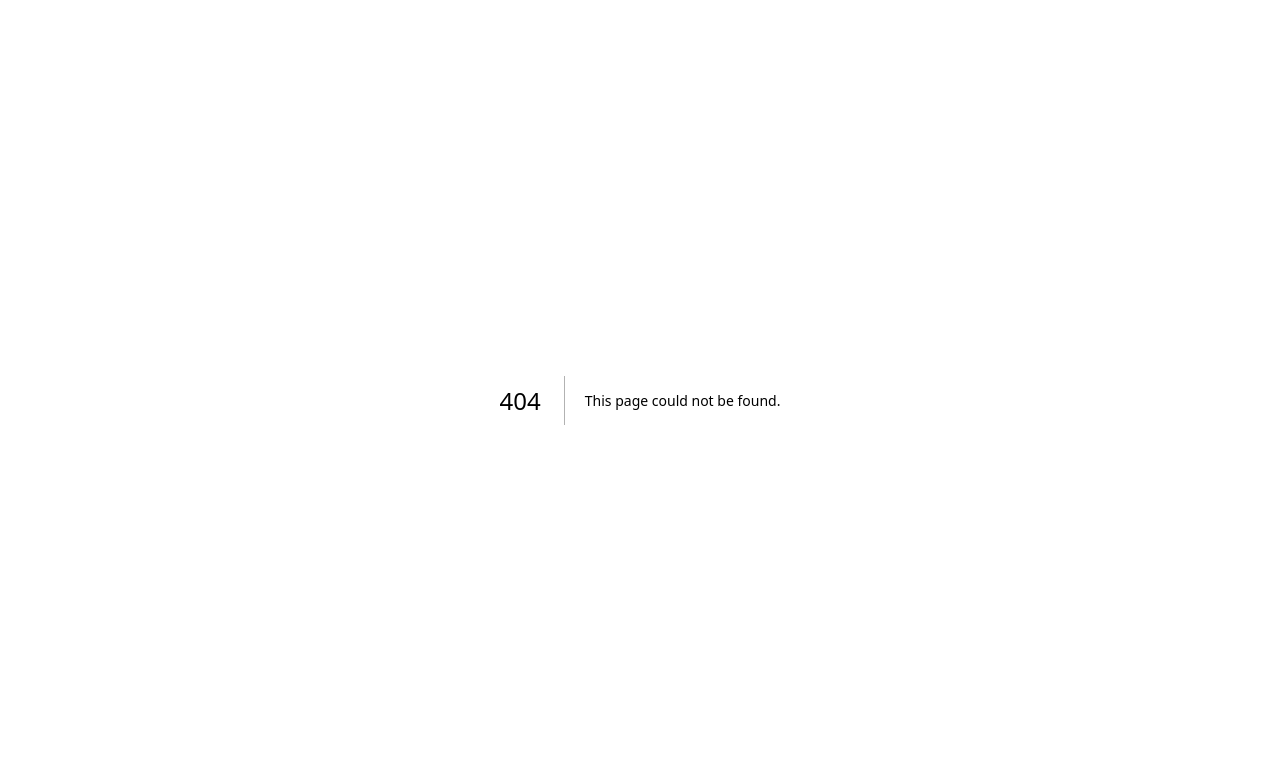
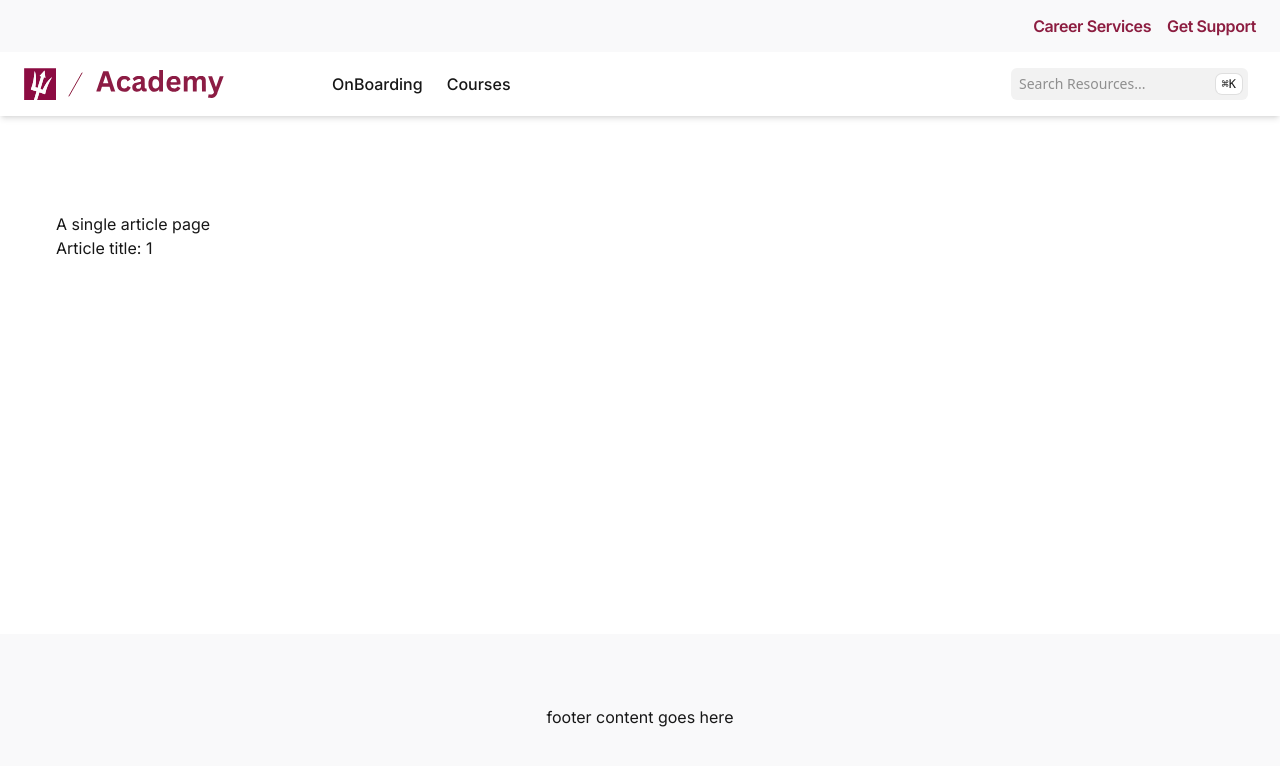
Before and after one commit to fernandonevarez/lms, a Next.js app: page /read/1 in a window 1280 px wide. Before the commit this address had no page. Shown: the top 766 px of the page. Built offline with nearby package versions, Linux system fonts and the light colour scheme; no server answers.

Commit message:
feat: creates single article page with SEO-friendly routing and metadata
Adds a single article page with routing optimized for SEO. Includes metadata to provide custom SEO for each article and initial boilerplate content for the pages.

```diff
--- /dev/null
+++ b/app/(main)/(routes)/(articles)/read/[article_title]/page.tsx
@@ -0,0 +1,62 @@
+import type { Metadata } from 'next';
+import {
+  openGraphDefaults,
+  twitterDefaults,
+} from '@/utils/metadata/shared-metadata';
+
+export async function generateMetadata({
+  params,
+}: {
+  params: { article_title: string };
+}): Promise<Metadata> {
+  const { article_title: articleTitleUrl } = params;
+  const formattedTitle = articleTitleUrl
+    .replace(/-/g, ' ')
+    .replace(/\b\w/g, (char: string) => char.toUpperCase());
+
+  return {
+    keywords: [
+      `${formattedTitle} article`,
+      `learn ${formattedTitle}`,
+      `${formattedTitle} tutorial`,
+      'Codevera Academy articles',
+      'software development insights',
+      'coding best practices',
+      'in-depth coding tutorials',
+    ],
+    alternates: {
+      canonical: `https://academy.codevera.org/read/${articleTitleUrl}`,
+    },
+    title: `${formattedTitle}`,
+    description: `Read in-depth information about ${formattedTitle} at Codevera Academy. Expand your understanding of software development with detailed tutorials and insights on ${formattedTitle}.`,
+    openGraph: {
+      ...openGraphDefaults,
+      title: `${formattedTitle}`,
+      description: `Learn more about ${formattedTitle} at Codevera Academy. Access in-depth articles to gain insights and expand your software development skills.`,
+      url: `https://academy.codevera.org/read/${articleTitleUrl}`,
+    },
+    twitter: {
+      ...twitterDefaults,
+      title: `${formattedTitle}`,
+      description: `Explore ${formattedTitle} at Codevera Academy. Gain in-depth insights and improve your software development knowledge today.`,
+    },
+  };
+}
+
+export default async function Article({
+  params,
+}: {
+  params: Promise<{ article_title: string }>;
+}) {
+  const article_title = (await params).article_title;
+  const formattedTitle = article_title
+    .replace(/-/g, ' ')
+    .replace(/\b\w/g, (char: string) => char.toUpperCase());
+
+  return (
+    <div>
+      A single article page
+      <div>Article title: {formattedTitle}</div>
+    </div>
+  );
+}
```
